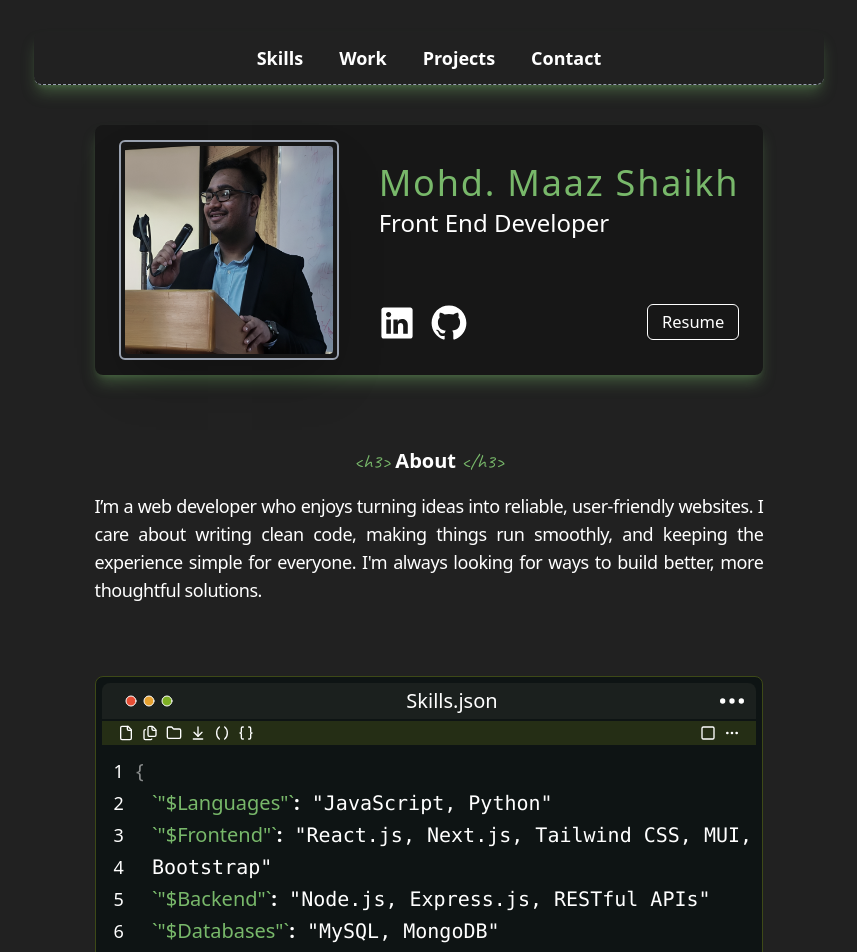
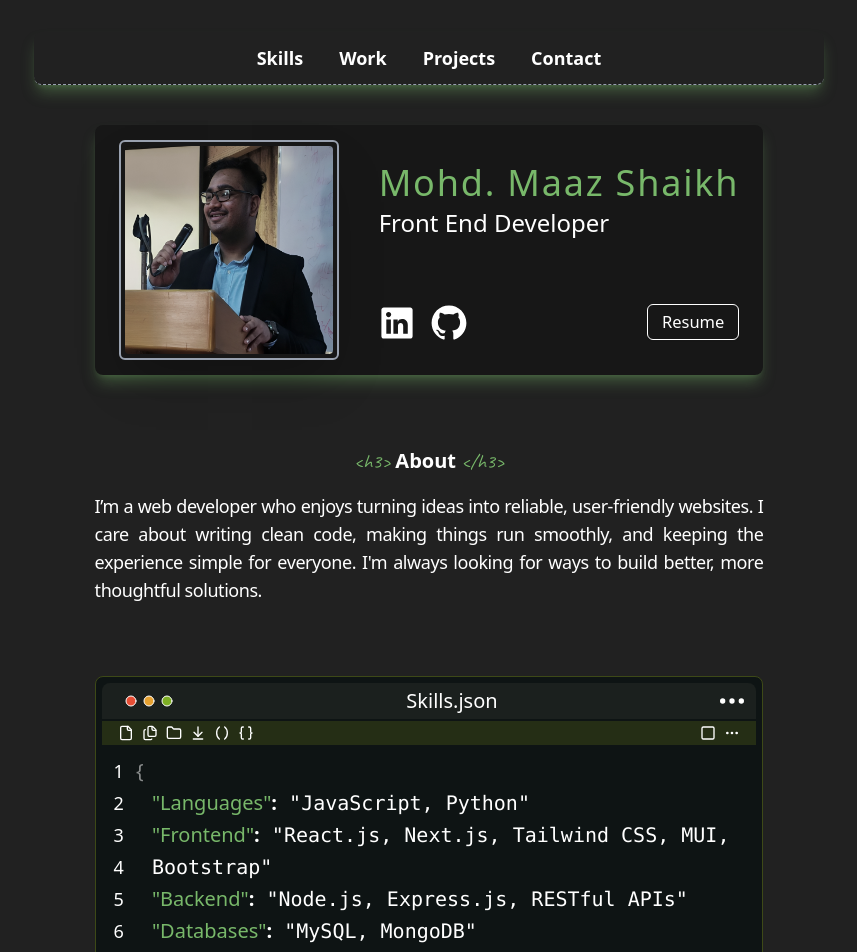
Before and after one commit to MaazShaikh-54/-Portfolio-, a React (Vite) app: page / in a window 1280 px wide. Shown: the top 952 px of the page, without its empty margins (211-1068 px from the left). Built offline with nearby package versions, Linux system fonts and the light colour scheme.

Commit message:
remove dollar sign from skills key

```diff
--- a/src/components/Skills/Skills.jsx
+++ b/src/components/Skills/Skills.jsx
@@ -54,7 +54,7 @@ const Skills = () => {
 
                     {skills.map((item, index) => (
                         <p key={index} className='ml-4 leading-6 md:leading-8'>
-                            <span className='text-[#78b86a]'>`"${item.key}"`</span>
+                            <span className='text-[#78b86a]'>"{item.key}"</span>
                             <span className='text-white font-semibold'>:</span>
                             <span className='font-mono'> "{item.value}"</span>
                         </p>
```
